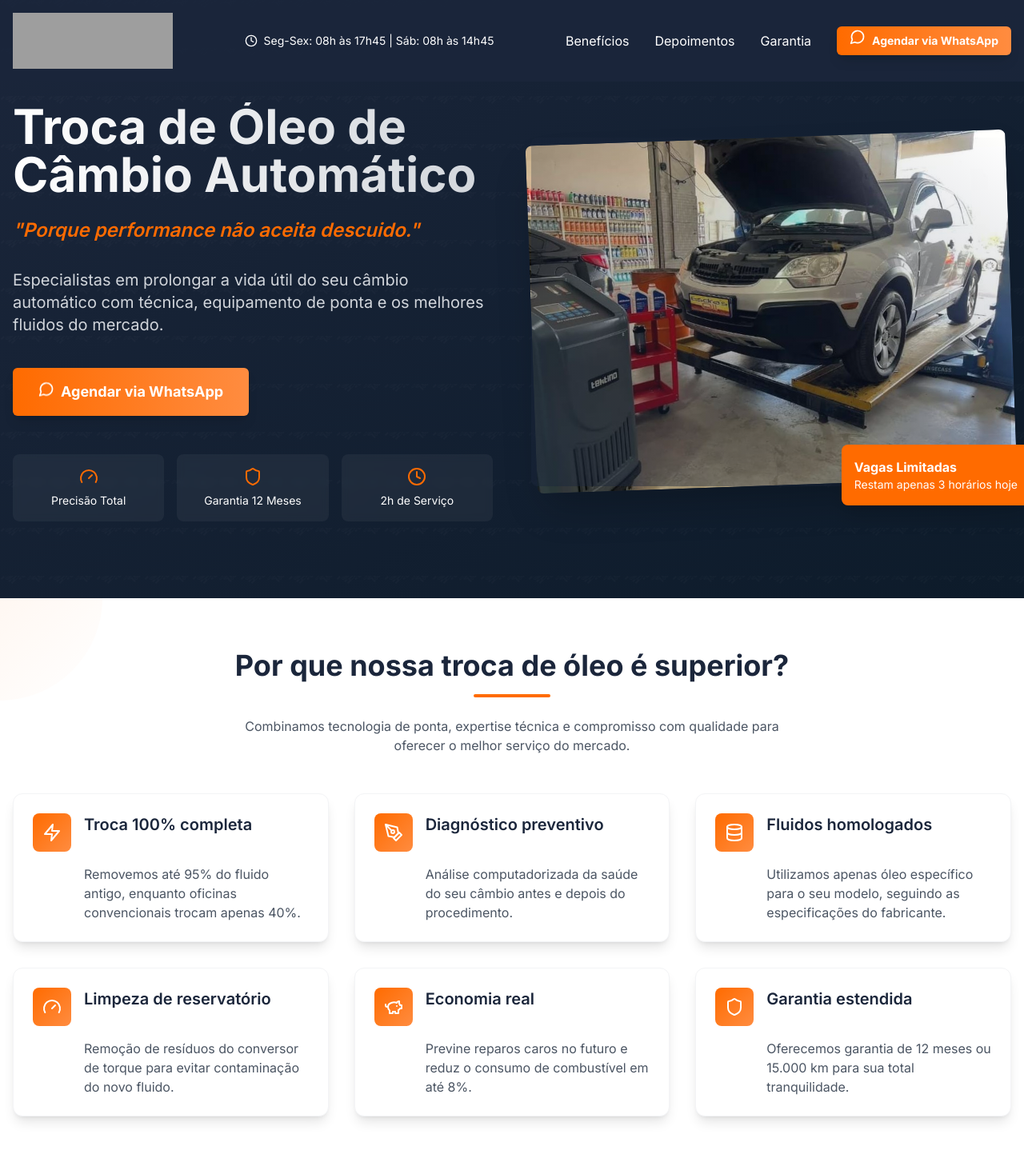
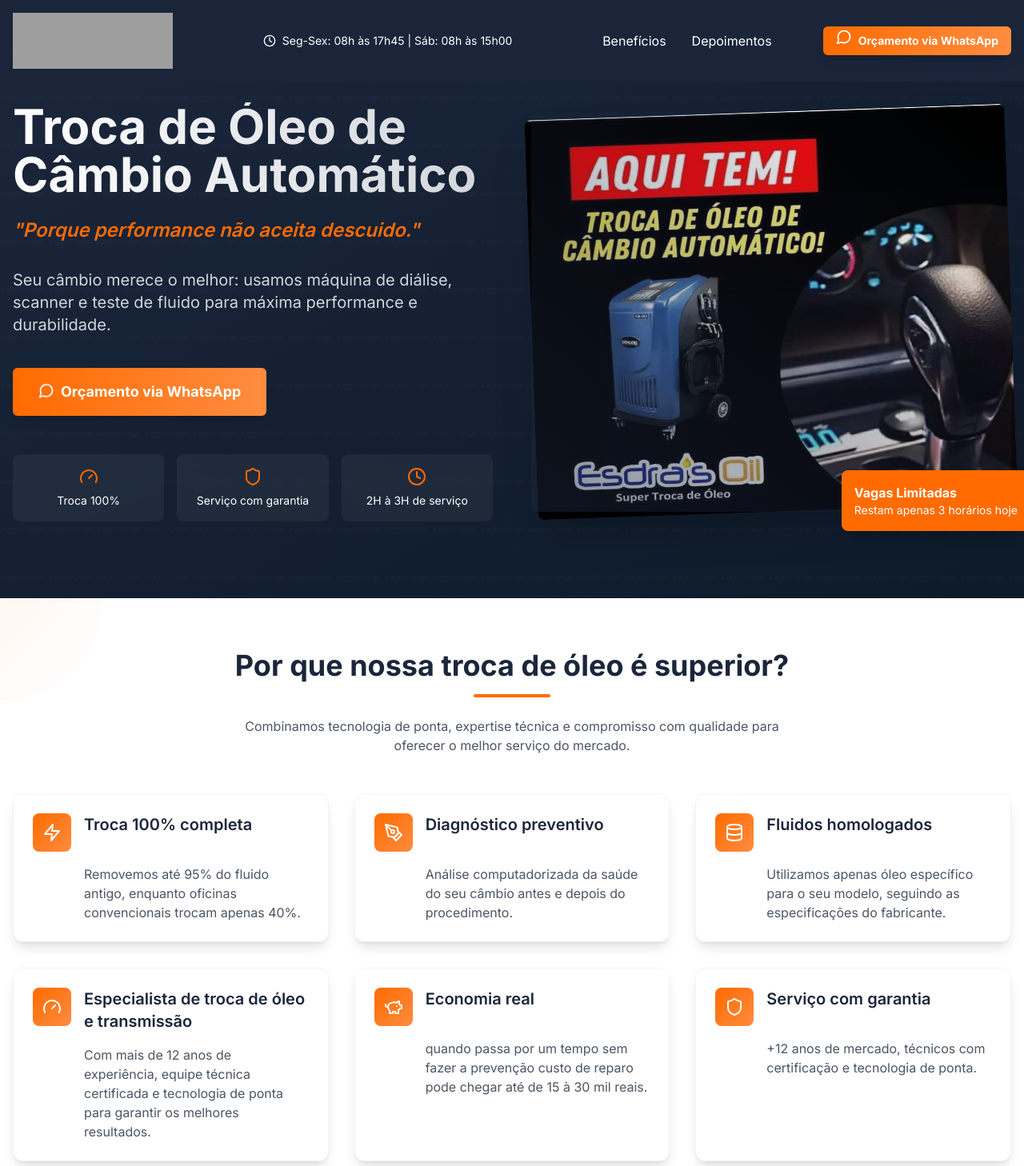
Before and after one commit to CarlosEData/PROJETO, a React (Vite) app: page / in a window 1280 px wide. Shown: the top 1458 px of the page at 80% size. Built offline with nearby package versions, Linux system fonts and the light colour scheme; grey boxes are pictures that could not be loaded.

Commit message:
Add files via upload

```diff
--- a/src/components/BenefitsSection.tsx
+++ b/src/components/BenefitsSection.tsx
@@ -20,18 +20,18 @@ const benefits = [
     icon: Database
   },
   {
-    title: "Limpeza de reservatório",
-    description: "Remoção de resíduos do conversor de torque para evitar contaminação do novo fluido.",
+    title: "Especialista de troca de óleo e transmissão",
+    description: "Com mais de 12 anos de experiência, equipe técnica certificada e tecnologia de ponta para garantir os melhores resultados.",
     icon: Gauge
   },
   {
     title: "Economia real",
-    description: "Previne reparos caros no futuro e reduz o consumo de combustível em até 8%.",
+    description: "quando passa por um tempo sem fazer a prevenção custo de reparo pode chegar até de 15 à 30 mil reais.",
     icon: PiggyBank
   },
   {
-    title: "Garantia estendida",
-    description: "Oferecemos garantia de 12 meses ou 15.000 km para sua total tranquilidade.",
+    title: "Serviço com garantia",
+    description: "+12 anos de mercado, técnicos com certificação e tecnologia de ponta.",
     icon: Shield
   }
 ];
--- a/src/components/CTAButton.tsx
+++ b/src/components/CTAButton.tsx
@@ -39,7 +39,7 @@ const CTAButton: React.FC<CTAButtonProps> = ({ small, onClick }) => {
     >
       <span className="relative z-10 flex items-center gap-2">
         <MessageCircle size={20} className="animate-bounce" />
-        Agendar via WhatsApp
+        Orçamento via WhatsApp
       </span>
       <div className="absolute inset-0 bg-gradient-to-r from-[#FF8C40] to-[#FF6B00] opacity-0 group-hover:opacity-100 transition-opacity duration-300" />
     </motion.button>
--- a/src/components/Footer.tsx
+++ b/src/components/Footer.tsx
@@ -7,9 +7,9 @@ const Footer = () => {
       <div className="container mx-auto px-4">
         <div className="grid grid-cols-1 md:grid-cols-3 gap-12 mb-8">
           <div>
-            <h3 className="text-xl font-bold mb-4 text-white">AutoTrans</h3>
+            <h3 className="text-xl font-bold mb-4 text-white">Esdras Oil</h3>
             <p className="mb-4">
-              Especialistas em transmissão automática com mais de 10 anos de experiência.
+              Especialistas em transmissão automática com mais de 12 anos de experiência.
               Nosso compromisso é oferecer o melhor serviço com transparência e qualidade.
             </p>
 
@@ -29,7 +29,7 @@ const Footer = () => {
 
               <li className="flex items-start">
                 <Clock size={20} className="mr-2 flex-shrink-0 mt-1" />
-                <span>Segunda a Sexta: 8h às 18h<br />Sábado: 8h às 12h</span>
+                <span>Segunda a Sexta: 8h às 18h<br />Sábado: 8h às 15h</span>
               </li>
             </ul>
           </div>
@@ -39,6 +39,7 @@ const Footer = () => {
             <ul className="space-y-2">
               <li><a href="#" className="hover:text-[#FF6B00] transition-colors">Troca de Óleo de motor e filtros</a></li>
               <li><a href="#" className="hover:text-[#FF6B00] transition-colors">Troca de óleo de câmbio automático</a></li>
+              <li><a href="#" className="hover:text-[#FF6B00] transition-colors">Troca de óleo de câmbio manual</a></li>
               <li><a href="#" className="hover:text-[#FF6B00] transition-colors">Troca de óleo de diferencial</a></li>
 
 
--- a/src/components/Header.tsx
+++ b/src/components/Header.tsx
@@ -33,7 +33,7 @@ const Header = () => {
 
           <div className="hidden md:flex items-center text-white text-sm">
             <Clock size={16} className="mr-2" />
-            <span>Seg-Sex: 08h às 17h45 | Sáb: 08h às 14h45</span>
+            <span>Seg-Sex: 08h às 17h45 | Sáb: 08h às 15h00</span>
           </div>
 
           {/* Mobile menu button */}
@@ -53,7 +53,7 @@ const Header = () => {
               Depoimentos
             </a>
             <a href="#garantia" className="text-white hover:text-[#FF6B00] transition-colors">
-              Garantia
+
             </a>
             <CTAButton small />
           </nav>
@@ -87,7 +87,7 @@ const Header = () => {
               className="text-white py-2 hover:text-[#FF6B00] transition-colors"
               onClick={() => setIsMenuOpen(false)}
             >
-              Garantia
+
             </a>
             <div className="py-2">
               <CTAButton onClick={() => setIsMenuOpen(false)} />
--- a/src/components/HeroSection.tsx
+++ b/src/components/HeroSection.tsx
@@ -2,7 +2,7 @@
 import { motion } from 'framer-motion';
 import CTAButton from './CTAButton';
 import { Gauge, Shield, Clock } from 'lucide-react';
-import carroImage from '../assets/carro.jpg'
+import carroImage from '../assets/imagemPrincipal.jpeg'
 const HeroSection = () => {
   return (
     <section className="pt-24 md:pt-32 pb-16 md:pb-24 bg-gradient-to-br from-[#1B263B] to-[#0D1B2A] text-white overflow-hidden relative">
@@ -28,8 +28,7 @@ const HeroSection = () => {
               "Porque performance não aceita descuido."
             </p>
             <p className="text-lg md:text-xl mb-10 text-gray-300">
-              Especialistas em prolongar a vida útil do seu câmbio automático com técnica,
-              equipamento de ponta e os melhores fluidos do mercado.
+            Seu câmbio merece o melhor: usamos máquina de diálise, scanner e teste de fluido para máxima performance e durabilidade.
             </p>
 
             <div className="mb-8">
@@ -47,21 +46,21 @@ const HeroSection = () => {
                 className="flex flex-col items-center text-center p-4 bg-white/5 rounded-lg backdrop-blur-sm"
               >
                 <Gauge className="text-[#FF6B00] mb-2" size={24} />
-                <span className="text-sm">Precisão Total</span>
+                <span className="text-sm">Troca 100%</span>
               </motion.div>
               <motion.div
                 whileHover={{ y: -5 }}
                 className="flex flex-col items-center text-center p-4 bg-white/5 rounded-lg backdrop-blur-sm"
               >
                 <Shield className="text-[#FF6B00] mb-2" size={24} />
-                <span className="text-sm">Garantia 12 Meses</span>
+                <span className="text-sm">Serviço com garantia</span>
               </motion.div>
               <motion.div
                 whileHover={{ y: -5 }}
                 className="flex flex-col items-center text-center p-4 bg-white/5 rounded-lg backdrop-blur-sm"
               >
                 <Clock className="text-[#FF6B00] mb-2" size={24} />
-                <span className="text-sm">2h de Serviço</span>
+                <span className="text-sm">2H à 3H de serviço</span>
               </motion.div>
             </div>
           </motion.div>
@@ -76,7 +75,7 @@ const HeroSection = () => {
               <img
                 src={carroImage}
                 alt="Troca de óleo profissional"
-                className="rounded-lg shadow-2xl transform -rotate-2 hover:rotate-0 transition-transform duration-500"
+                className="rounded-lg shadow-2xl transform -rotate-2 hover:rotate-0 transition-transform duration-500 h-[500px] w-full"
               />
               <div className="absolute inset-0 bg-gradient-to-tr from-[#1B263B]/50 to-transparent rounded-lg" />
             </div>
--- a/src/components/ServiceImageSection.tsx
+++ b/src/components/ServiceImageSection.tsx
@@ -1,4 +1,4 @@
-
+import maquina from '../assets/maquina.jpeg'
 
 const ServiceImageSection = () => {
   return (
@@ -34,9 +34,9 @@ const ServiceImageSection = () => {
           <div className="md:w-1/2">
             <div className="rounded-lg overflow-hidden shadow-xl">
               <img
-                src="https://atrialub.com.br/wp-content/uploads/2018/11/catalogo_fundo_lust.jpg"
+                src={maquina}
                 alt="Mecânico realizando troca de óleo de câmbio"
-                className="w-full h-auto object-cover"
+                className="w-full object-cover h-[500px]"
               />
             </div>
             <p className="text-sm text-gray-500 mt-3 text-center">
--- a/src/components/TestimonialSection.tsx
+++ b/src/components/TestimonialSection.tsx
@@ -5,19 +5,19 @@ const testimonials = [
   {
     name: "Carlos Mendes",
     vehicle: "Honda Civic 2018",
-    image: "https://images.pexels.com/photos/220453/pexels-photo-220453.jpeg",
+    image: "https://lh3.googleusercontent.com/a-/ALV-UjVRFajGSaOur4b8zS_MBUIevriCz2PYRBaOR0zJ3NFvAbJ3xH30=w72-h72-p-rp-mo-ba1-br100",
     text: "Meu câmbio começou a apresentar trancos nas trocas de marcha. Após a troca de óleo, o problema desapareceu completamente. Serviço excelente e atendimento nota 10!"
   },
   {
     name: "Juliana Costa",
     vehicle: "Toyota Corolla 2016",
-    image: "https://images.pexels.com/photos/774909/pexels-photo-774909.jpeg",
+    image: "https://lh3.googleusercontent.com/a-/ALV-UjWEwo4xCSPix4LrBBgBh1dPyWhOmzmXFS3pQyl44Wx8N48xI5pABA=w72-h72-p-rp-mo-ba1-br100",
     text: "Fiquei impressionada com a diferença na suavidade das trocas de marcha após o serviço. O carro ficou como novo e o atendimento foi super profissional."
   },
   {
     name: "Roberto Almeida",
     vehicle: "Jeep Compass 2020",
-    image: "https://images.pexels.com/photos/614810/pexels-photo-614810.jpeg",
+    image: "https://lh3.googleusercontent.com/a-/ALV-UjUIGHaNsgX0JZjUYaKkzyM8t3rZ9lWruWeSP3PpTOn5Ikh85OcTZA=w72-h72-p-rp-mo-ba1-br100",
     text: "Já havia feito a troca em outro lugar mas continuava com problemas. Depois que fiz aqui, o câmbio ficou perfeito. A diferença é nítida quando o serviço é feito com equipamento adequado."
   }
 ];
```
Also changed, not shown: src/assets/imagemPrincipal.jpeg (added), src/assets/maquina.jpeg (added).
